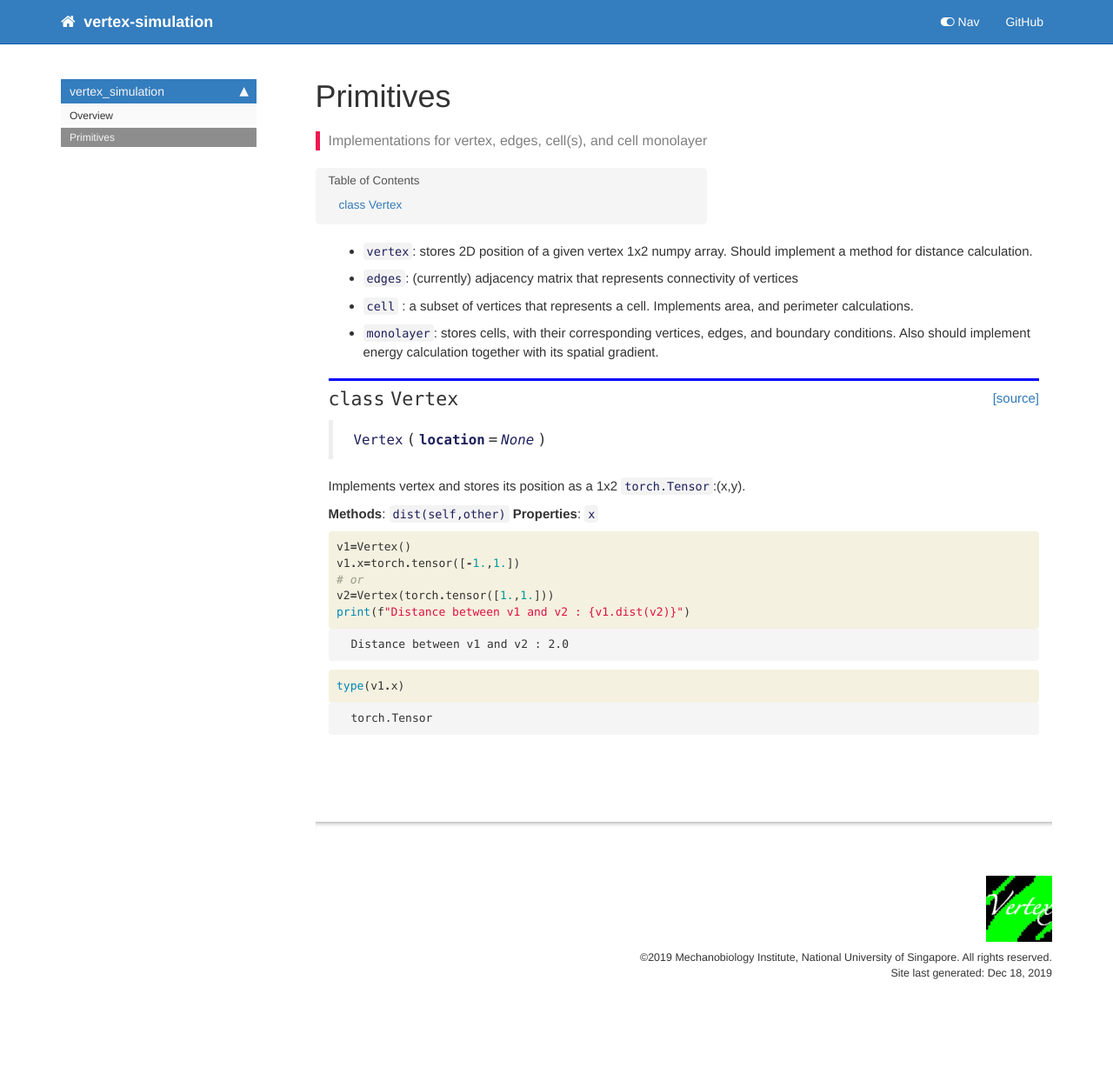
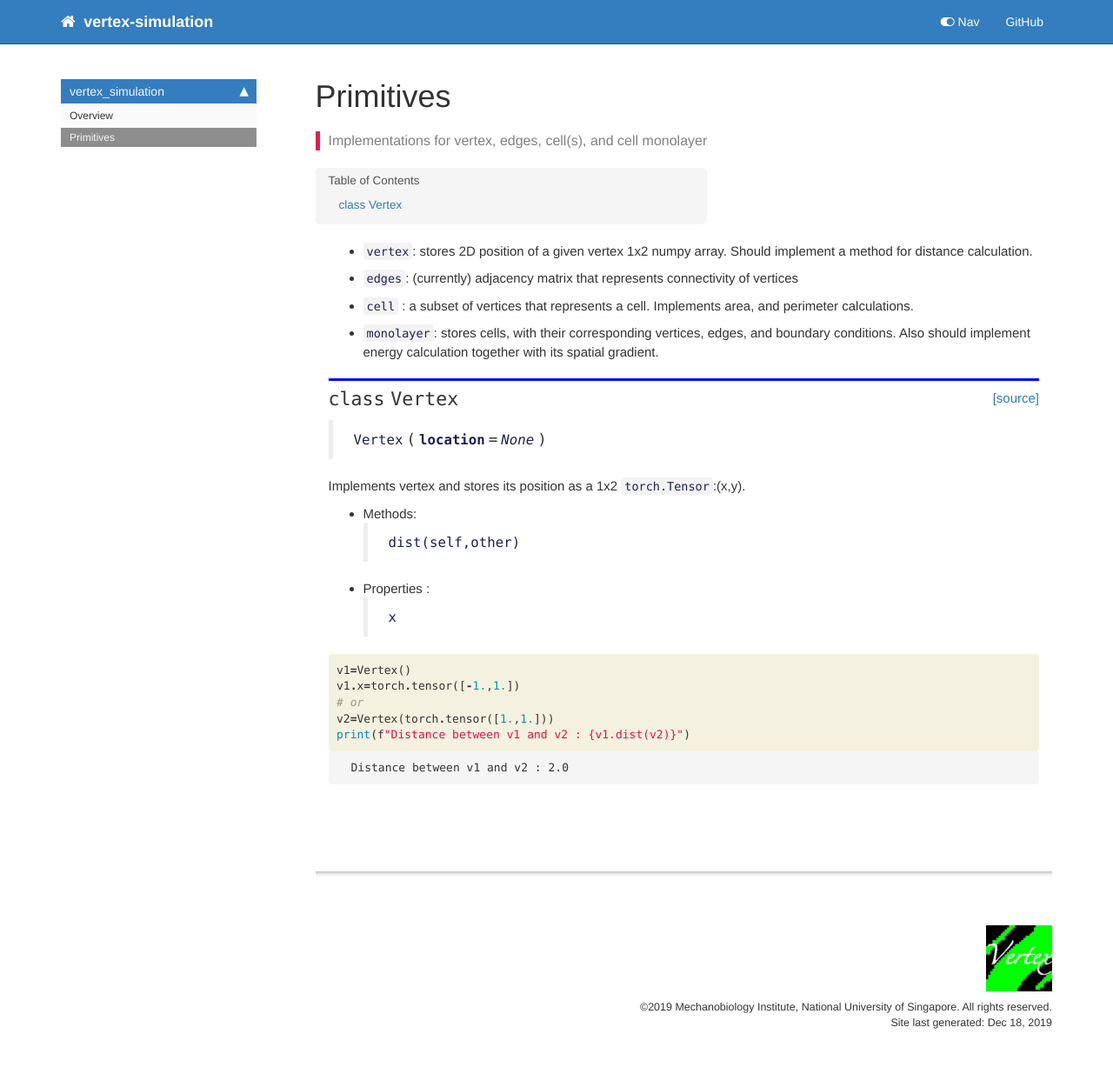
Before and after one commit to mshagirov/vertex_simulation, a Jekyll site: the page built from docs/primitives.html, in a window 1280 px wide. Shown: the whole page at 87% size. Built offline with Jekyll 4.4.1, drawn with Linux system fonts in a browser that asks for light colours; nearby versions of some CDN libraries; comment, search, counter and statistics services are not loaded; before the commit the page ends 1179 px from its top, so only the background shows below that.

```diff
--- a/docs/primitives.html
+++ b/docs/primitives.html
@@ -48,10 +48,14 @@ summary: "Implementations for vertex, edges, cell(s), and cell monolayer"
 <h2 id="Vertex" class="doc_header"><code>class</code> <code>Vertex</code><a href="https://github.com/mshagirov/vertex_simulation/tree/master/vertex_simulation/primitives.py#L7" class="source_link" style="float:right">[source]</a></h2><blockquote><p><code>Vertex</code>(<strong><code>location</code></strong>=<em><code>None</code></em>)</p>
 </blockquote>
 <p>Implements vertex and stores its position as a 1x2 <code>torch.Tensor</code>:(x,y).</p>
-<p><strong>Methods</strong>:
-    <code>dist(self,other)</code>
-<strong>Properties</strong>:
-    <code>x</code></p>
+<ul>
+<li>Methods:<blockquote><p><code>dist(self,other)</code></p>
+</blockquote>
+</li>
+<li>Properties :<blockquote><p><code>x</code></p>
+</blockquote>
+</li>
+</ul>
 
 </div>
 
@@ -92,33 +96,4 @@ summary: "Implementations for vertex, edges, cell(s), and cell monolayer"
 </div>
 
 </div>
-<div class="cell border-box-sizing code_cell rendered">
-<div class="input">
-
-<div class="inner_cell">
-    <div class="input_area">
-<div class=" highlight hl-ipython3"><pre><span></span><span class="nb">type</span><span class="p">(</span><span class="n">v1</span><span class="o">.</span><span class="n">x</span><span class="p">)</span>
-</pre></div>
-
-    </div>
 </div>
-</div>
-
-<div class="output_wrapper">
-<div class="output">
-
-<div class="output_area">
-
-
-
-<div class="output_text output_subarea output_execute_result">
-<pre>torch.Tensor</pre>
-</div>
-
-</div>
-
-</div>
-</div>
-
-</div>
-</div>
```
Also changed, not shown: docs/index.html (+0 -26 lines), vertex_simulation/primitives.py (+4 -4 lines), README.md, 2 other files.
